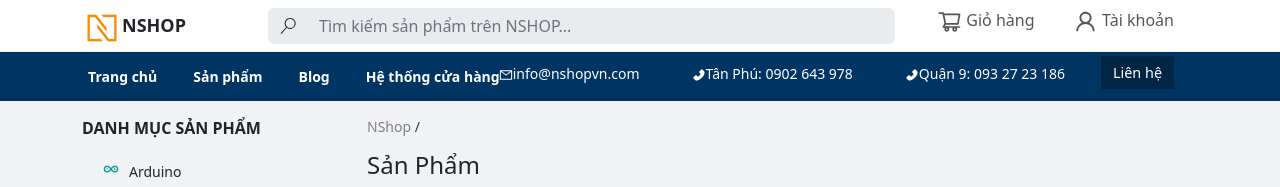
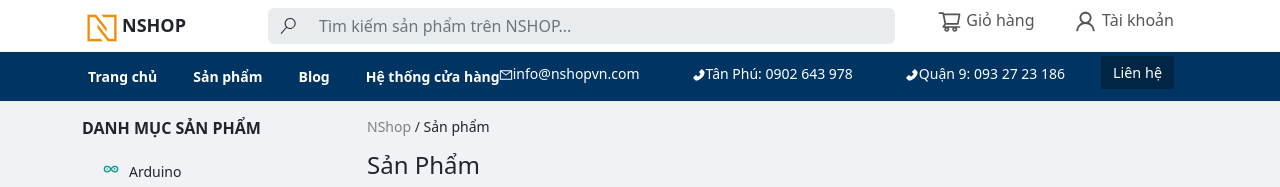
Before and after one commit to baconbao123/Nshop, a React (Create React App) app: page /productsall in a window 1280 px wide. Shown: the top 187 px of the page. Built offline with nearby package versions, Linux system fonts and the light colour scheme.

Commit message:
Long sửa lại phần link

```diff
--- a/src/components/ProductAll/Products.js
+++ b/src/components/ProductAll/Products.js
@@ -226,7 +226,7 @@ function Products() {
 
   return (
     <>
-      <Link />
+      <Link titleNav={'Sản phẩm'} />
       <h1 className='page-title'>Sản Phẩm</h1>
       <FilterBar />
       <ProductList products={currentItems} />
```
